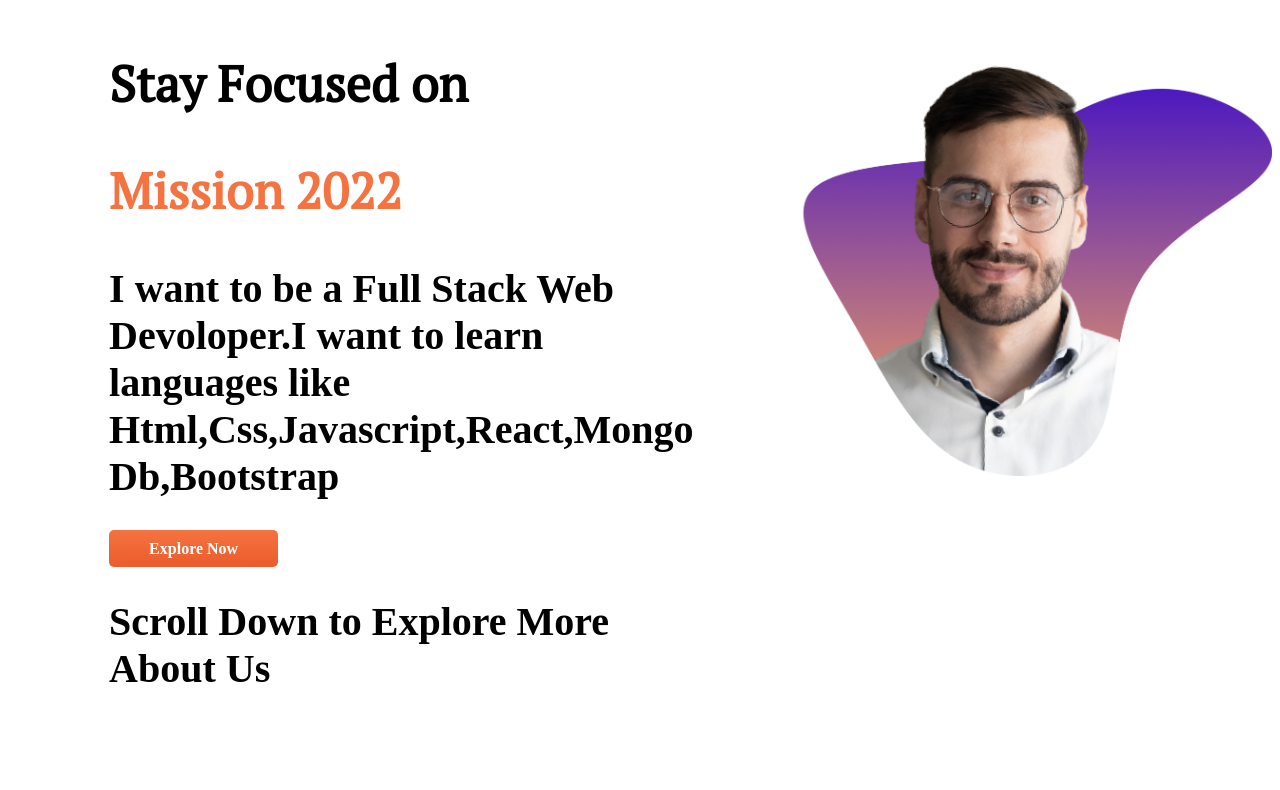
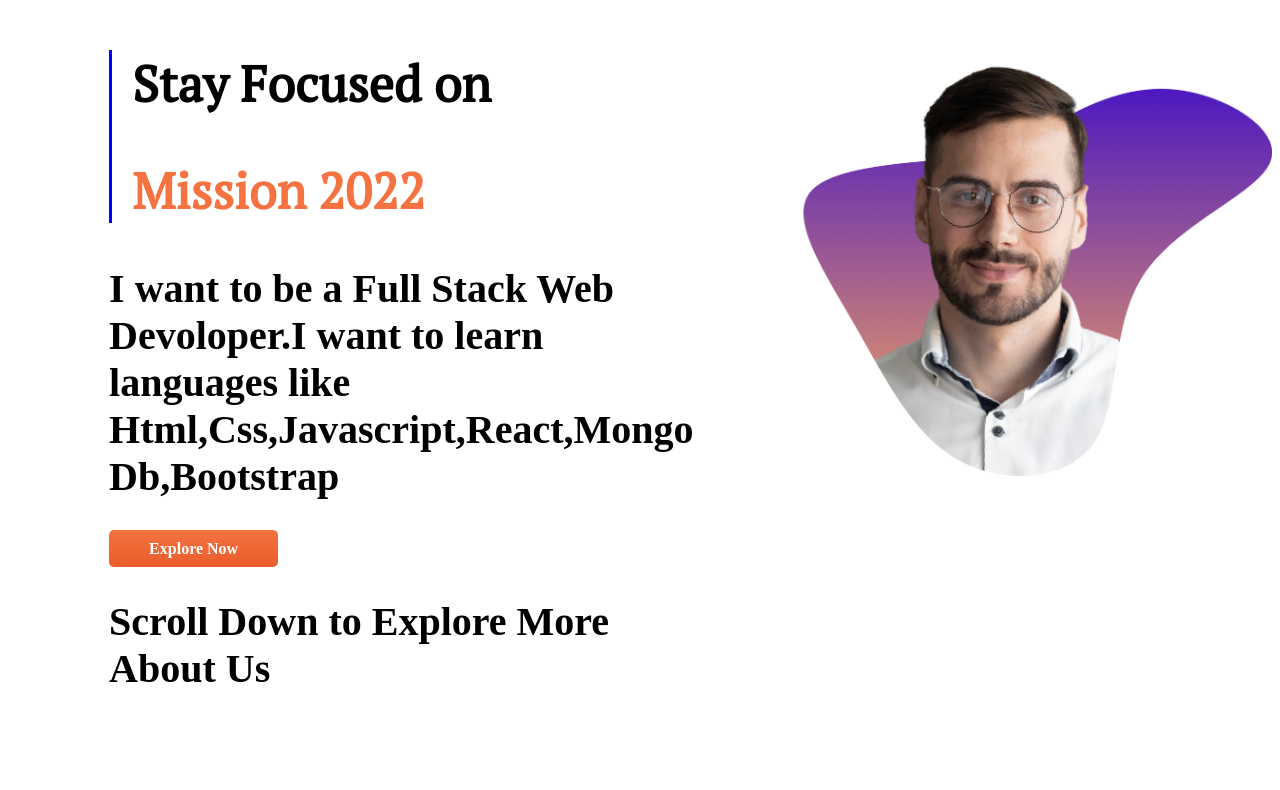
Before and after one commit to RAHUL573769/AssignmnetWebsite1, a plain HTML site: page index.html in a window 1280 px wide. Shown: the top 790 px of the page. Drawn offline with Linux system fonts and the light colour scheme.

Commit message:
larffrest commit

```diff
--- a/index.html
+++ b/index.html
@@ -16,8 +16,11 @@
 <body>
   <section class=" flexible-container top-part">
     <div class="half-width">
-      <h1>Stay Focused on</h1>
-      <h1><span class="partcolor">Mission 2022</span> </h1>
+      <div class="bor">
+        <h1>Stay Focused on</h1>
+        <h1><span class="partcolor">Mission 2022</span> </h1>
+      </div>
+
       <p>I want to be a Full Stack Web Devoloper.I want to learn languages like Html,Css,Javascript,React,Mongo Db,Bootstrap</p>
 
       <a class="link-button" href="https://www.wholewhale.com/tips/mission-statement-generator/">Explore Now</a>
--- a/styless.css
+++ b/styless.css
@@ -6,7 +6,11 @@ h1 {
   font-family: 'PT Serif', serif;
   font-size: 50px;
 }
-
+.bor{
+  border-left-style: solid ;
+   border-color: blue;
+   padding-left: 20px;
+}
 p {
   font-size: 40px;
 }
```
